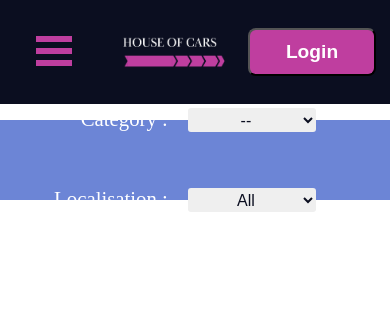
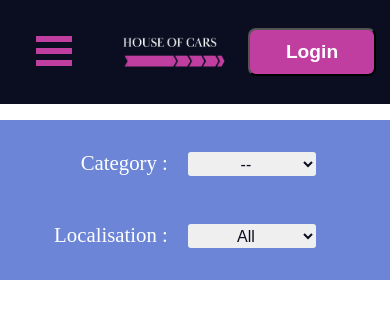
Before and after one commit to lanaduval/hackaton2-HouseOfCars, a React (Vite) app in the folder frontend/: page / in a window 390 px wide. Shown: the top 330 px of the page. Built offline with nearby package versions, Linux system fonts and the light colour scheme.

Commit message:
fix css bug

```diff
--- a/frontend/src/components/FiltreBar/FiltreBar.css
+++ b/frontend/src/components/FiltreBar/FiltreBar.css
@@ -40,6 +40,10 @@ option {
     display: flex;
     flex-direction: column;
     align-items: flex-end;
-    gap: 1rem;
+    gap: 0.5rem;
+  }
+
+  .filtre_subnav {
+    height: 10rem;
   }
 }
```
